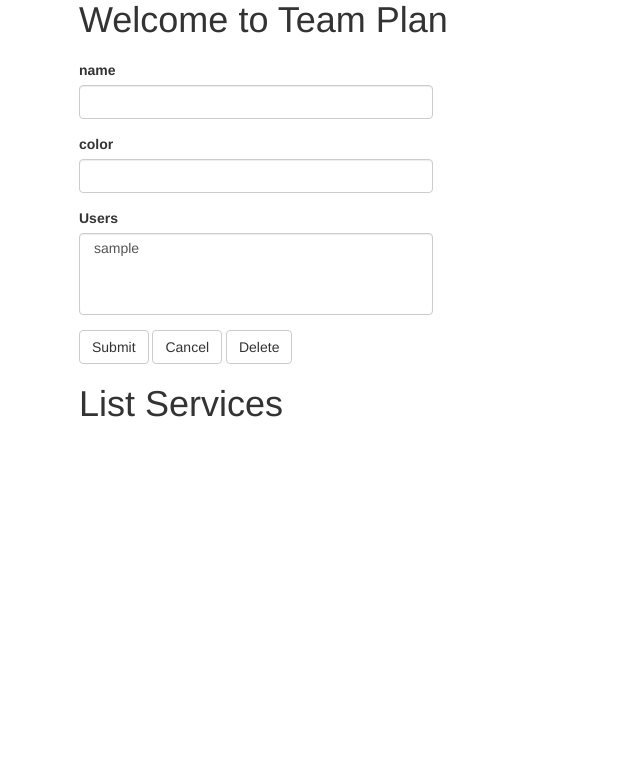
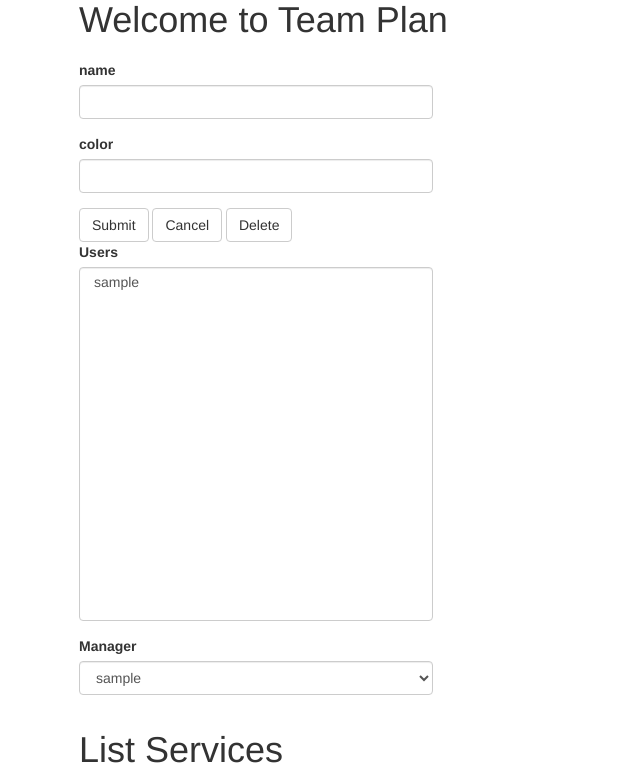
Before and after one commit to henrik-andreasson/teamplan, a Flask app: page /service/add in a window 1280 px wide. Shown: the part 142-921 px from the top of the page, without its empty margins (0-640 px from the left). Before the commit the page ends 559 px from the top, so only its background shows below. Run offline with Flask 2, Linux system fonts and the light colour scheme; a user stored in the database is signed in; data comes from the database, SQL or seed files in the repository; data that the repository does not hold is empty; some libraries are stand-ins or nearby versions.

Commit message:
add/edit of service

```diff
--- a/app/main/forms.py
+++ b/app/main/forms.py
@@ -29,10 +29,16 @@ class EditProfileForm(FlaskForm):
 class ServiceForm(FlaskForm):
     name = StringField(_l('name'), validators=[DataRequired()])
     color = StringField(_l('color'), validators=[DataRequired()])
-    users = SelectMultipleField(_l('Users'), validators=[DataRequired()])
     submit = SubmitField(_l('Submit'))
     cancel = SubmitField(_l('Cancel'))
     delete = SubmitField(_l('Delete'))
+    users = SelectMultipleField(_l('Users'), coerce=int, render_kw={"size": 20})
+    manager = SelectField(_l('Manager'), validators=[DataRequired()], coerce=int)
+
+    def __init__(self, *args, **kwargs):
+        super().__init__(*args, **kwargs)
+        self.users.choices = [(u.id, u.username) for u in User.query.order_by(User.username).all()]
+        self.manager.choices = [(u.id, u.username) for u in User.query.order_by(User.username).all()]
 
 
 class WorkForm(FlaskForm):
--- a/app/main/routes.py
+++ b/app/main/routes.py
@@ -389,31 +389,37 @@ def service_edit():
 
     servicename = request.args.get('name')
     service = Service.query.filter_by(name=servicename).first()
-
     if service is None:
         render_template('service.html', title=_('Service is not defined'))
 
     form = ServiceForm(formdata=request.form, obj=service)
-# TODO select the previously selected users: service.users
-    form.users.choices = [(u.username, u.username)
-                          for u in User.query.all()]
 
     if request.method == 'POST' and form.validate_on_submit():
         # TODO remove not selected users ...
+        service.users = []
         for u in form.users.data:
-            user = User.query.filter_by(username=u).first()
+            user = User.query.filter_by(id=u).first()
             print("Adding: User: %s to: %s" % (user.username, service.name))
             service.users.append(user)
+        service.manager = User.query.filter_by(id=form.manager.data).first()
         service.name = form.name.data
         service.color = form.color.data
 
         db.session.commit()
+
         flash(_('Your changes have been saved.'))
         return redirect(url_for('main.service_list'))
 
     else:
+
+        pre_selected_users = [(su.id) for su in service.users]
+        form = ServiceForm(users=pre_selected_users)
+        form.manager.data = service.manager_id
+        form.name.data = service.name
+        form.color.data = service.color
         return render_template('service.html', title=_('Edit Service'),
                                form=form)
+
 
 
 @bp.route('/service/list/', methods=['GET', 'POST'])
--- a/app/templates/services.html
+++ b/app/templates/services.html
@@ -8,6 +8,7 @@
       <td>{{_('Service')}}</td>
       <td>{{_('Users')}}</td>
       <td>{{_('Color')}}</td>
+      <td>{{_('Manager')}}</td>
     </tr>
 
     {% for service in services %}
@@ -32,6 +33,9 @@
               {{ service.color }}
            </div>
         </td>
+        <td>
+            {{ service.manager.username }}
+        </td>
 
         </tr>
         {% endfor %}
```
